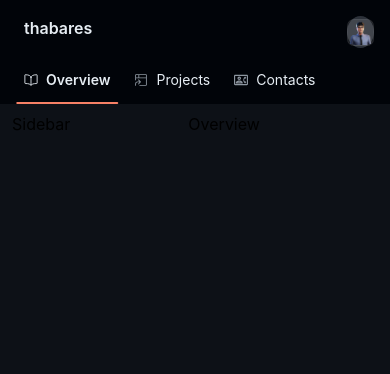
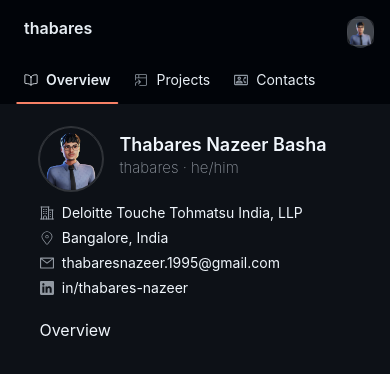
Before and after one commit to thabares/git-portfolio, a React (Vite) app: page / in a window 390 px wide. Shown: the top 374 px of the page. Built offline with nearby package versions, Linux system fonts and the light colour scheme.

Commit message:
sidebar added with responsiveness.

```diff
--- a/index.html
+++ b/index.html
@@ -7,6 +7,7 @@
     <title>thabares (Thabares Nazeer Basha)</title>
     <style>
       body {
+        color: #f0f6fc;
         background-color: #0d1117;
         font-family: -apple-system, BlinkMacSystemFont, 'Segoe UI', 'Noto Sans',
           Helvetica, Arial, sans-serif, 'Apple Color Emoji', 'Segoe UI Emoji';
--- /dev/null
+++ b/src/components/Sidebar.jsx
@@ -0,0 +1,69 @@
+import './sidebar.css';
+import { HiOutlineBuildingOffice2 } from 'react-icons/hi2';
+import { CiLocationOn } from 'react-icons/ci';
+import { AiOutlineMail } from 'react-icons/ai';
+import { IoLogoLinkedin } from 'react-icons/io5';
+import headerUserIcon from '../avatar.png';
+
+const Sidebar = () => {
+  return (
+    <div className='sidebar-layout'>
+      <div className=''>
+        <div className='profile-wrapper'>
+          <div className='profile-pic-wrapper'>
+            <span>
+              <a href='/' className='profile-image-anchor'>
+                <img className='profile-image' src={headerUserIcon} />
+              </a>
+            </span>
+            <div className='v-card-names-container'>
+              <h1 className='vcard-names'>
+                <span className='v-card-fullname'>Thabares Nazeer Basha</span>
+                <span className='v-nickname'>
+                  thabares ·<span> he/him</span>
+                </span>
+              </h1>
+            </div>
+          </div>
+          <ul className='v-card-details'>
+            <li className='vcard-detail pt-1'>
+              <HiOutlineBuildingOffice2 className='p-icon' />
+              <span className='p-label'>
+                Deloitte Touche Tohmatsu India, LLP
+              </span>
+            </li>
+            <li className='vcard-detail pt-1'>
+              <CiLocationOn className='p-icon' />
+              <span className='p-label'>Bangalore, India</span>
+            </li>
+            <li className='vcard-detail pt-1'>
+              <AiOutlineMail className='p-icon' />
+              <span className='p-label '>
+                <a
+                  href='mailto:thabaresnazeer.1995@gmail.com'
+                  target='_blank'
+                  className='link'
+                >
+                  thabaresnazeer.1995@gmail.com
+                </a>
+              </span>
+            </li>
+            <li className='vcard-detail pt-1'>
+              <IoLogoLinkedin className='p-icon' />
+              <span className='p-label'>
+                <a
+                  href='https://www.linkedin.com/in/thabares-nazeer/'
+                  className='link'
+                  target='_blank'
+                >
+                  in/thabares-nazeer
+                </a>
+              </span>
+            </li>
+          </ul>
+        </div>
+      </div>
+    </div>
+  );
+};
+export default Sidebar;
--- a/src/components/Sidebar.tsx
+++ /dev/null
@@ -1,4 +0,0 @@
-const Sidebar = () => {
-  return <div>Sidebar</div>;
-};
-export default Sidebar;
--- /dev/null
+++ b/src/components/sidebar.css
@@ -0,0 +1,78 @@
+.sidebar-layout {
+  width: 296px;
+}
+
+.profile-image {
+  box-shadow: 0 0 0 1px #ffffff26;
+  border-width: 1px;
+  border-color: #ffffff26;
+  border-radius: 50% !important;
+}
+
+.v-card-names-container {
+  padding-top: 1rem;
+  padding-bottom: 1rem;
+}
+
+.vcard-names {
+  line-height: 1;
+  font-size: 1.5rem;
+  font-weight: 600;
+  display: flex;
+  flex-direction: column;
+}
+
+.v-card-fullname {
+  font-size: 24px;
+}
+
+.v-nickname {
+  font-size: 20px;
+  color: #9198a1;
+  font-weight: 250;
+  display: block;
+  line-height: 28px;
+}
+
+.vcard-detail {
+  display: flex;
+  align-items: center;
+}
+
+.p-icon {
+  color: #9198a1;
+}
+
+.link:hover {
+  border-bottom: 1px solid;
+  color: #4493f8;
+}
+
+.p-label {
+  padding-left: 0.4rem;
+  font-size: 14px;
+}
+
+@media only screen and (max-width: 600px) {
+  .profile-pic-wrapper {
+    display: flex;
+    align-items: center;
+  }
+
+  .profile-image {
+    height: 4rem;
+    width: 4rem;
+  }
+
+  .v-card-names-container {
+    margin-left: 1rem !important;
+  }
+
+  .v-card-fullname {
+    font-size: 18px !important;
+  }
+
+  .v-nickname {
+    font-size: 15px !important;
+  }
+}
--- a/src/pages/Overview.jsx
+++ b/src/pages/Overview.jsx
@@ -1,4 +1,8 @@
 const Overview = () => {
-  return <div className=''>Overview</div>;
+  return (
+    <div className='overview-layout'>
+      <div className='mt-5'>Overview</div>
+    </div>
+  );
 };
 export default Overview;
--- a/src/template/Template.jsx
+++ b/src/template/Template.jsx
@@ -1,19 +1,19 @@
 import { Outlet } from 'react-router-dom';
+import Sidebar from '../components/Sidebar';
 import AppHeader from '../pages/AppHeader';
 import './template.css';
-import Sidebar from '../components/Sidebar';
 
 const Template = () => {
   return (
     <div>
       <AppHeader />
-      <div className='application-main'>
-        <div className='container-xl px-3 px-md-4 px-lg-5 mt-2'>
-          <div className='Layout Layout--flowRow-until-md Layout--sidebarPosition-start Layout--sidebarPosition-flowRow-start'>
-            <div className='Layout-sidebar'>
+      <div className='app-container'>
+        <div className='template-wrapper'>
+          <div className='app-wrapper'>
+            <div className='sidebar-wrapper'>
               <Sidebar />
             </div>
-            <div className='Layout-main'>
+            <div className='content-wrapper'>
               <Outlet />
             </div>
           </div>
--- a/src/template/template.css
+++ b/src/template/template.css
@@ -1,42 +1,38 @@
-.px-3 {
-  padding-right: var(1rem, 16px) !important;
-  padding-left: var(1rem, 16px) !important;
-}
-
-.mt-2 {
-  margin-top: var(0.5rem, 8px) !important;
-}
-
-.container-xl {
-  max-width: 1280px;
+.app-container {
+  max-width: 88vw;
   margin-right: auto;
   margin-left: auto;
 }
 
-.Layout {
-  grid-auto-flow: column;
-  grid-template-columns: auto 0 minmax(0, calc(100% - var(256px) - var(16px)));
-  grid-gap: var(16px);
+.template-wrapper {
+  padding-right: 2rem;
+  padding-left: 2rem;
+  width: 100%;
+  min-height: 86.3vh;
+  max-height: 100%;
 }
 
-.Layout {
-  display: grid;
-  --Layout-sidebar-width: 220px;
-  --Layout-gutter: 16px;
+.app-wrapper {
+  display: flex;
+  padding-top: 2rem;
 }
 
-@media (min-width: 768px) {
-  .px-md-4 {
-    padding-right: var(1.5rem, 24px) !important;
-    padding-left: var(1.5rem, 24px) !important;
+.sidebar-wrapper {
+  height: 100%;
+}
+
+@media only screen and (max-width: 600px) {
+  .app-wrapper {
+    display: block;
   }
-  .Layout {
-    --Layout-sidebar-width: 256px;
+
+  .template-wrapper {
+    padding-right: 1rem;
+    padding-left: 1rem;
+  }
+
+  .app-wrapper {
+    padding-top: 0rem;
+    margin-top: 1rem;
   }
 }
-
-@media (min-width: 544px) {
-  .Layout {
-    --Layout-sidebar-width: 220px;
-  }
-}
```
Also changed, not shown: 1 other file (tests, documents, lock files or other folders).
